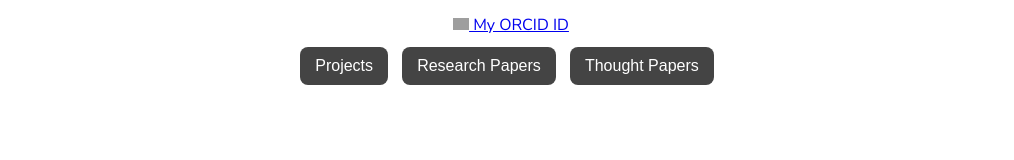
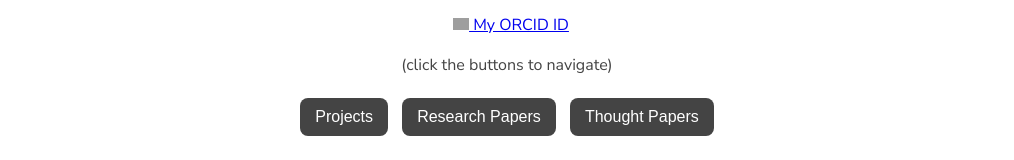
Before and after one commit to OMtheBest172/My-Portfolio, a plain HTML site: page index.html in a window 1280 px wide. Shown: the part 1391-1551 px from the top of the page, without its empty margins (133-1147 px from the left). Drawn offline with nearby package versions, Linux system fonts and the light colour scheme; grey boxes are pictures that could not be loaded.

Commit message:
Update index.html
short caption

```diff
--- a/index.html
+++ b/index.html
@@ -109,6 +109,7 @@
         alt="ORCID iD icon"/>
       My ORCID ID
     </a>
+    <p>(click the buttons to navigate)</p>
       </div>
 <!---------------------------------------------------- -->
 
```
